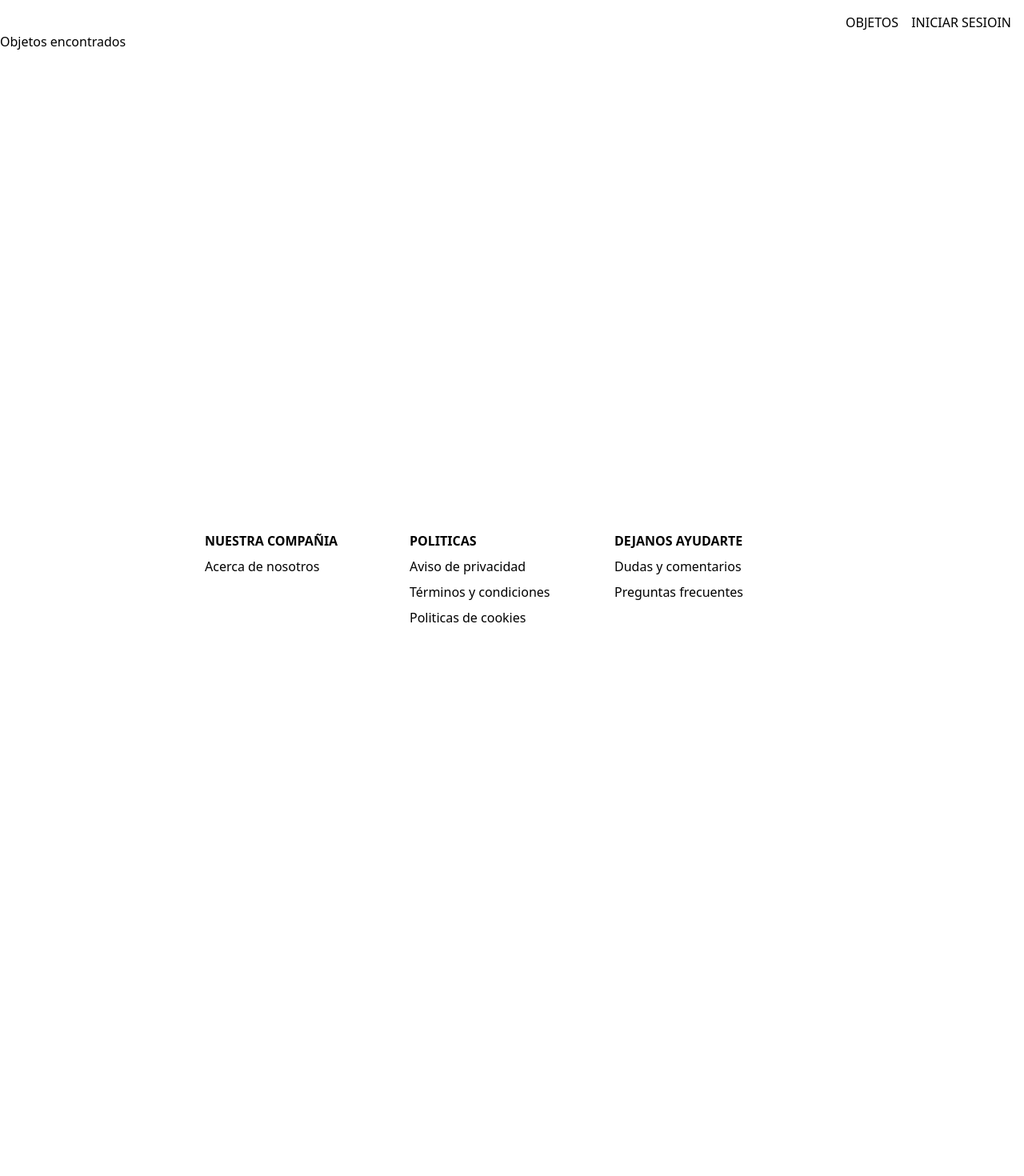
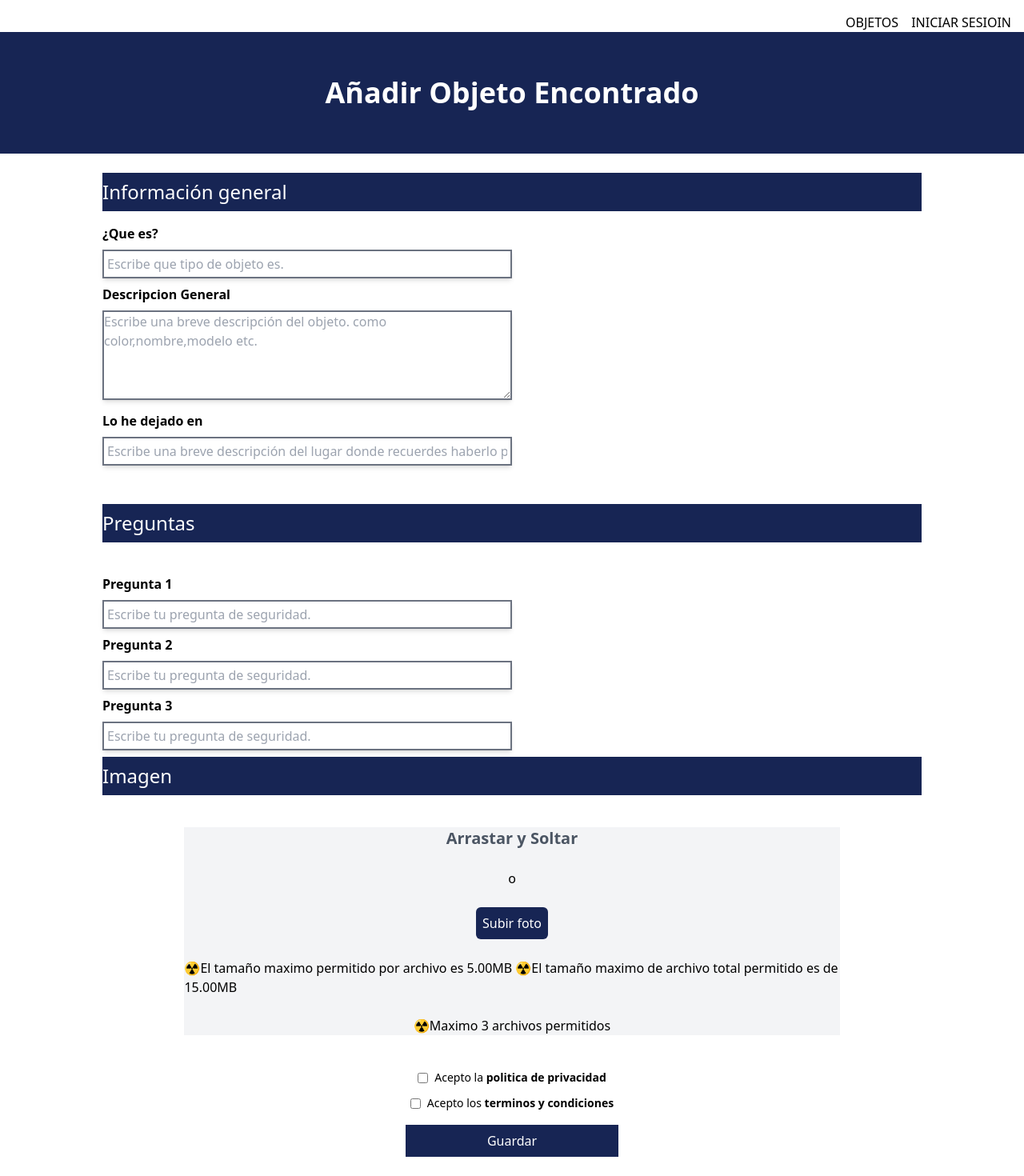
Before and after one commit to alxndro373/busca-tec, a Next.js app: page /ad/foundObjects in a window 1280 px wide. Shown: the top 1470 px of the page at 80% size. Before the commit the page ends 800 px from the top, so only its background shows below. Built offline with nearby package versions, Linux system fonts and the light colour scheme.

Commit message:
change foundObj

```diff
--- a/src/app/ad/foundObjects/page.tsx
+++ b/src/app/ad/foundObjects/page.tsx
@@ -3,6 +3,67 @@
 
 export default function FoundObjects(){
     return (
-        <h1>Objetos encontrados</h1>
+        <>
+            <h1 className="bg-blue-950 text-white text-4xl font-bold py-14 text-center mb-6">Añadir Objeto Encontrado</h1>
+            <main className="flex flex-col items-center gap-4">
+                <h2 className="text-white bg-blue-950 w-4/5 py-2 text-2xl">Información general</h2>
+                <form className="w-4/5">
+                    <div>
+                        <p className="mb-2 font-bold">¿Que es?</p>
+                        <input className="p-1 border-2 border-gray-500 w-6/12 shadow-md mb-2" type="text" placeholder="Escribe que tipo de objeto es." />
+                    </div>
+                    <div>
+                        <p className="mb-2 font-bold">Descripcion General</p>
+                        <textarea
+                            placeholder="Escribe una breve descripción del objeto. como color,nombre,modelo etc."
+                            className="border-2 border-gray-500 shadow-md w-6/12 h-28 mb-2">
+                        </textarea>
+                    </div>
+                    <div>
+                        <p className="mb-2 font-bold">Lo he dejado en</p>
+                        <input className="p-1 border-2 border-gray-500 w-6/12 shadow-md mb-12" type="text" placeholder="Escribe una breve descripción del lugar donde recuerdes haberlo perdido." />
+                    </div>
+
+                    <h2 className="text-white bg-blue-950 w-full py-2 text-2xl mb-10">Preguntas</h2>
+                    <div>
+                        <p className="mb-2 font-bold">Pregunta 1</p>
+                        <input className="p-1 border-2 border-gray-500 w-6/12 shadow-md mb-2" type="text" placeholder="Escribe tu pregunta de seguridad." />
+                    </div>
+                    <div>
+                        <p className="mb-2 font-bold">Pregunta 2</p>
+                        <input className="p-1 border-2 border-gray-500 w-6/12 shadow-md mb-2" type="text" placeholder="Escribe tu pregunta de seguridad." />
+                    </div>
+                    <div>
+                        <p className="mb-2 font-bold">Pregunta 3</p>
+                        <input className="p-1 border-2 border-gray-500 w-6/12 shadow-md mb-2" type="text" placeholder="Escribe tu pregunta de seguridad." />
+                    </div>
+
+
+                    <h2 className="text-white bg-blue-950 w-full py-2 text-2xl mb-10">Imagen</h2>
+                    <section className="w-4/5 ml-auto mr-auto">
+                        <div className="bg-gray-100 flex flex-col gap-6 items-center mb-10">
+                            <h3 className="text-gray-600 text-xl font-bold">Arrastar y Soltar</h3>
+                            <p>o</p>
+                            <button className="bg-blue-950 p-2 text-white rounded-md">Subir foto</button>
+                            <p>☢️El tamaño maximo permitido por archivo es 5.00MB ☢️El tamaño maximo de archivo total permitido es de 15.00MB</p>
+                            <p>☢️Maximo 3 archivos permitidos</p>
+                        </div>
+                        <div className="mb-10">
+                            <div className=" text-center mb-2">
+                            <input type="checkbox" className="align-middle" />
+                            <label className="ml-2 text-sm">Acepto la <strong>politica de privacidad</strong></label>
+                            </div>
+                            <div className="text-center mb-4">
+                            <input type="checkbox" className="align-middle" />
+                            <label className="ml-2 text-sm">Acepto los <strong>terminos y condiciones</strong> </label>
+                            </div>
+                            <div className="text-center">
+                            <button className="bg-blue-950 py-2 w-[266px] text-white ">Guardar</button>
+                            </div>
+                        </div>
+                    </section>
+                </form>
+            </main>
+        </>
     )
 }
```
Also changed, not shown: package.json (+7 -7 lines), 1 other file (tests, documents, lock files or other folders).
